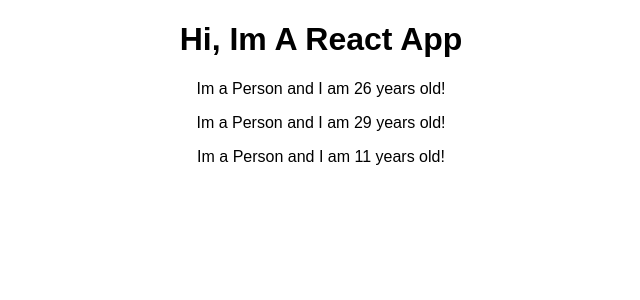
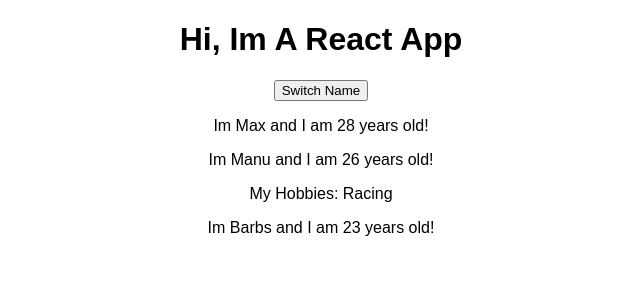
Before and after one commit to barbaraolivieri/react-complete-guide, a React (Create React App) app: page / in a window 1280 px wide. Shown: the top 300 px of the page, without its empty margins (319-959 px from the left). Built offline with nearby package versions, Linux system fonts and the light colour scheme.

Commit message:
Add setState

```diff
--- a/src/App.js
+++ b/src/App.js
@@ -3,13 +3,37 @@
 import Person from './Person/Person';
 
 class App extends Component {
+
+	state = {
+		persons: [
+		{ name: 'Max', age: 28},
+		{ name: 'Manu', age: 26},
+		{ name: 'Barbs', age: 23}
+
+		],
+		otherState: 'some other value'
+	}
+
+	switchNameHandler = () => {
+		// this.state.person[0].name = "Maximilian";
+		this.setState({
+			persons: [
+		{ name: 'Maximilian', age: 28},
+		{ name: 'Manu', age: 26},
+		{ name: 'Barbs', age: 25}
+			]
+
+		});
+	}
+
   render() {
     return (
       <div className="App">
         <h1>Hi, Im A React App</h1>
-      <Person />
-      <Person />
-      <Person />
+        <button onClick={this.switchNameHandler}>Switch Name</button>
+      <Person name={this.state.persons[0].name} age={this.state.persons[0].age} />
+      <Person name={this.state.persons[1].name} age={this.state.persons[1].age}> My Hobbies: Racing</Person>
+      <Person name={this.state.persons[2].name} age={this.state.persons[2].age} />
       </div>
 
     );
--- a/src/Person/Person.js
+++ b/src/Person/Person.js
@@ -1,7 +1,12 @@
 import React from 'react';
 
-const person = () => {
-	return <p>Im a Person and I am {Math.floor(Math.random() * 30)} years old!</p>
+const person = (props) => {
+	return (
+		<div>
+		<p>Im {props.name} and I am {props.age} years old! </p>
+		 <p> {props.children} </p>
+		</div>
+	)
 };
 
 export default person;
```
